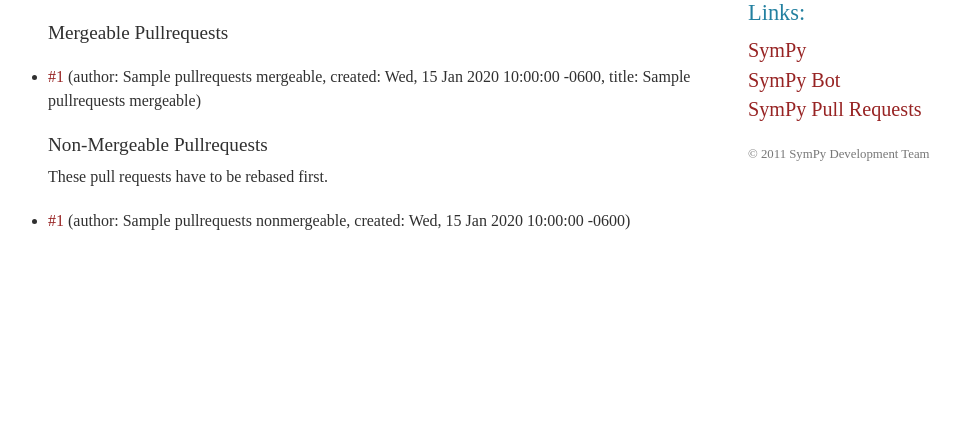
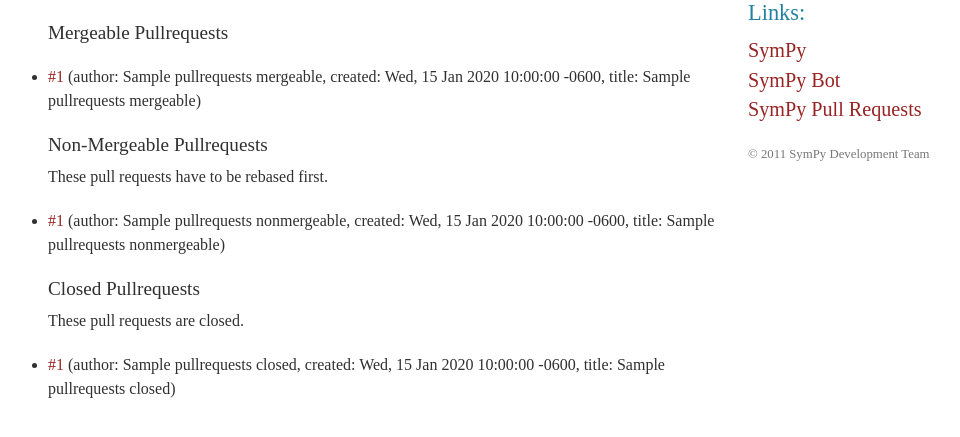
Before and after one commit to sympy/sympy-bot-old, a Django app: template web/templates/index.html in a window 1280 px wide. Shown: the part 160-597 px from the top of the page, without its empty margins (152-1112 px from the left). Run offline with Django 3.2, Linux system fonts and the light colour scheme; the template is opened without the code that fills it: most values are stand-ins (such as "Sample title", 1, 10 or a date in 2020).

Commit message:
Show closed pull requests

```diff
--- a/web/app/main.py
+++ b/web/app/main.py
@@ -60,13 +60,19 @@ class MainPage(RequestHandler):
             last_update_pretty = pretty_date(last_update)
         p_mergeable = PullRequest.all()
         p_mergeable.filter("mergeable =", True)
+        p_mergeable.filter("state =", "open")
         p_mergeable.order("-created_at")
         p_nonmergeable = PullRequest.all()
         p_nonmergeable.filter("mergeable =", False)
+        p_nonmergeable.filter("state =", "open")
         p_nonmergeable.order("-created_at")
+        p_closed = PullRequest.all()
+        p_closed.filter("state =", "closed")
+        p_closed.order("-created_at")
         self.render("index.html", {
             "pullrequests_mergeable": p_mergeable,
             "pullrequests_nonmergeable": p_nonmergeable,
+            "pullrequests_closed": p_closed,
             "last_update": last_update,
             "last_update_pretty": last_update_pretty})
 
--- a/web/templates/index.html
+++ b/web/templates/index.html
@@ -22,13 +22,27 @@ update it manually by clicking on 'Update' above.
 {% endfor %}
 </ul>
 </p>
+
 <h3>Non-Mergeable Pullrequests</h3>
 <p>
 These pull requests have to be rebased first.
 <ul>
 {% for p in pullrequests_nonmergeable %}
     <li><a href="/pullrequest/{{ p.num }}/">#{{ p.num }}</a>
-    (author: {{ p.author_name }}, created: {{ p.created_at|date:"r" }})</li>
+    (author: {{ p.author_name }}, created: {{ p.created_at|date:"r" }},
+    title: {{ p.title }})</li>
+{% endfor %}
+</ul>
+</p>
+
+<h3>Closed Pullrequests</h3>
+<p>
+These pull requests are closed.
+<ul>
+{% for p in pullrequests_closed %}
+    <li><a href="/pullrequest/{{ p.num }}/">#{{ p.num }}</a>
+    (author: {{ p.author_name }}, created: {{ p.created_at|date:"r" }},
+    title: {{ p.title }})</li>
 {% endfor %}
 </ul>
 </p>
```
